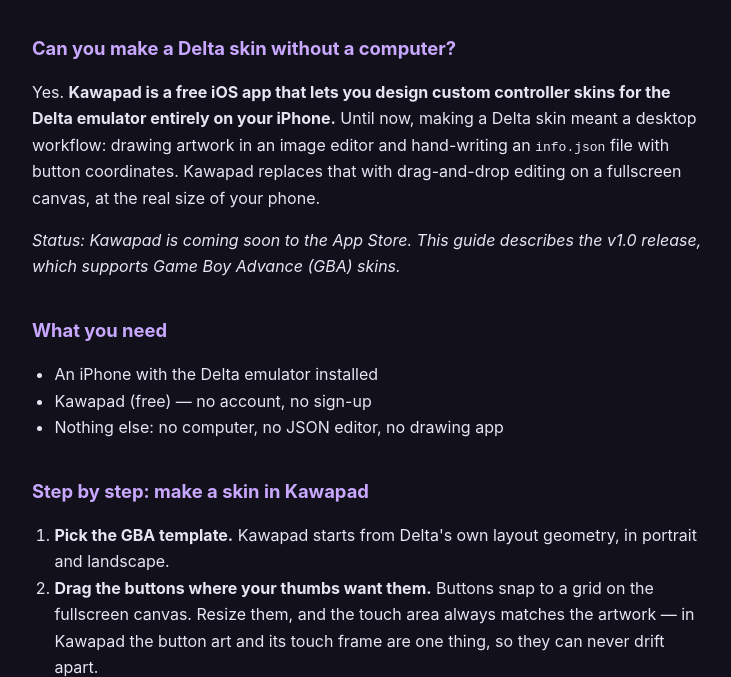
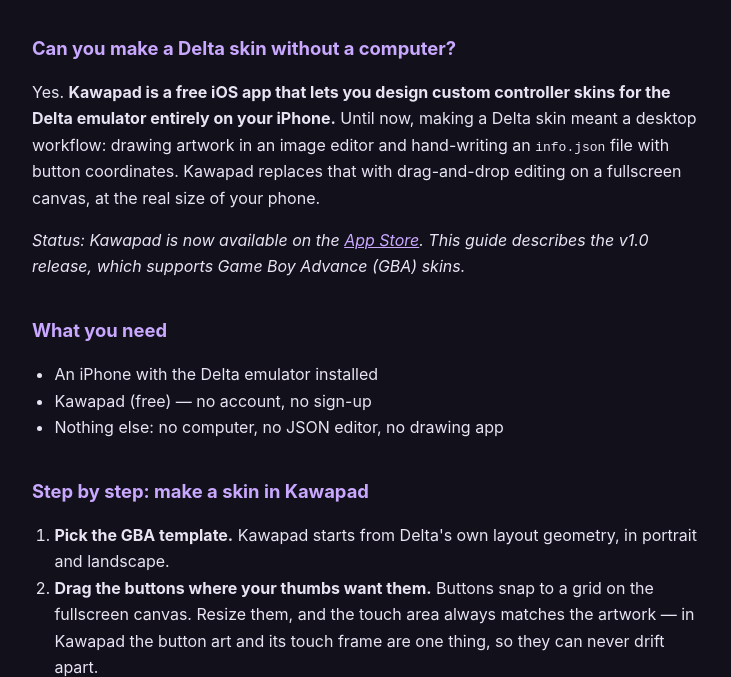
Before and after one commit to Kazutaka333/kawapad-site, a plain HTML site: page guide.html in a window 1280 px wide. Shown: the part 128-805 px from the top of the page, without its empty margins (268-999 px from the left). Drawn offline with Linux system fonts and the light colour scheme.

Commit message:
Guide: Kawapad is live — link to the App Store

```diff
--- a/guide.html
+++ b/guide.html
@@ -23,7 +23,7 @@
 
 <h2>Can you make a Delta skin without a computer?</h2>
 <p>Yes. <strong>Kawapad is a free iOS app that lets you design custom controller skins for the Delta emulator entirely on your iPhone.</strong> Until now, making a Delta skin meant a desktop workflow: drawing artwork in an image editor and hand-writing an <code>info.json</code> file with button coordinates. Kawapad replaces that with drag-and-drop editing on a fullscreen canvas, at the real size of your phone.</p>
-<p><em>Status: Kawapad is coming soon to the App Store. This guide describes the v1.0 release, which supports Game Boy Advance (GBA) skins.</em></p>
+<p><em>Status: Kawapad is now available on the <a href="https://apps.apple.com/app/kawapad-delta-skin-editor/id6835277927">App Store</a>. This guide describes the v1.0 release, which supports Game Boy Advance (GBA) skins.</em></p>
 
 <h2>What you need</h2>
 <ul>
```
